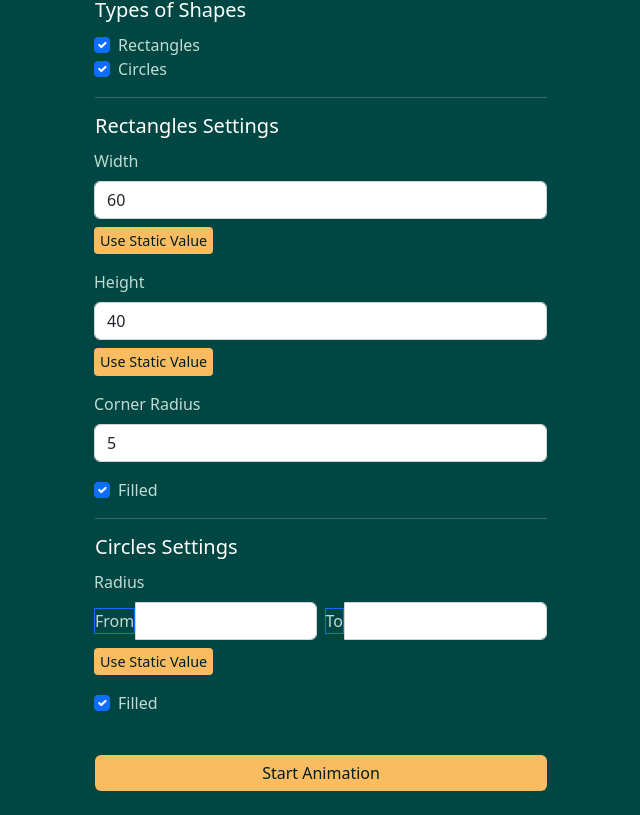
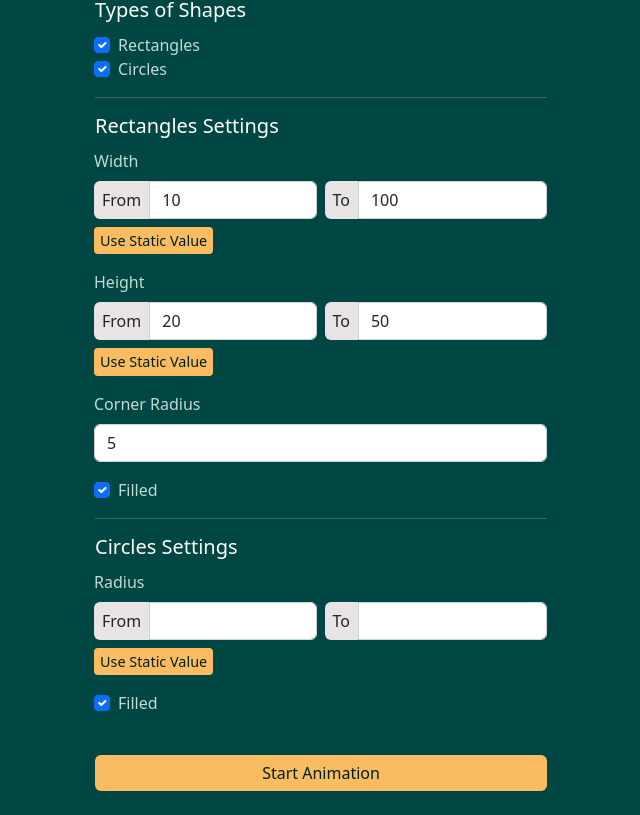
Before and after one commit to netrolite/graph-builder, a React (Vite) app: page / in a window 1280 px wide. Shown: the part 810-1625 px from the top of the page, without its empty margins (319-959 px from the left). Built offline with nearby package versions, Linux system fonts and the light colour scheme.

Commit message:
add use random value buttons &  change input appearance on button click

```diff
--- a/src/App.jsx
+++ b/src/App.jsx
@@ -21,7 +21,6 @@ export default function App() {
 				checked: true,
 				width: 60,
 				height: 40,
-				cornerRadius: 0,
 				widthRand: true,
 				widthRandRange: [10, 100],
 				heightRand: true,
--- a/src/index.css
+++ b/src/index.css
@@ -44,6 +44,10 @@ canvas {
     padding: 0
 }
 
+.bg-main {
+    background-color: var(--main);
+}
+
 .button {
     background-color: var(--button);
     border: 0;
--- a/src/input/components/CircSettings.jsx
+++ b/src/input/components/CircSettings.jsx
@@ -21,7 +21,7 @@ export default function CircSettings() {
                             <div className="grid-2-cols">
 
                                 <div className="d-flex">
-                                <div className="border border-primary m-auto">From</div>
+                                    <div className="rounded-start bg-main text-dark d-flex align-items-center px-2 py-1">From</div>
                                     <input
                                         type="number"
                                         className="form-control rounded-start-0"
@@ -29,7 +29,7 @@ export default function CircSettings() {
                                 </div>
 
                                 <div className="d-flex">
-                                <div className="border border-primary m-auto">To</div>
+                                    <div className="rounded-start bg-main text-dark d-flex align-items-center px-2 py-1">To</div>
                                     <input
                                         type="number"
                                         className="form-control rounded-start-0"
--- a/src/input/components/RectSettings.jsx
+++ b/src/input/components/RectSettings.jsx
@@ -17,6 +17,32 @@ export default function RectSettings() {
             {/* data attribute is for identifying the shape prop (width, height, radius...) */}
             <div className="input-subgroup">
                 <label htmlFor="rect-width" className="form-label">Width</label>
+                {
+                        animData.rectangles.widthRand
+                            ? (
+                                <div className="grid-2-cols">
+
+                                    <div className="d-flex">
+                                        <div className="rounded-start bg-main text-dark d-flex align-items-center px-2 py-1">From</div>
+                                        <input
+                                            type="number"
+                                            className="form-control rounded-start-0"
+                                            value={animData.rectangles.widthRandRange[0]}
+                                        />
+                                    </div>
+
+                                    <div className="d-flex">
+                                        <div className="rounded-start bg-main text-dark d-flex align-items-center px-2 py-1">To</div>
+                                        <input
+                                            type="number"
+                                            className="form-control rounded-start-0"
+                                            value={animData.rectangles.widthRandRange[1]}
+                                        />
+                                    </div>
+
+                                </div>
+                            )
+                            : (
                                 <input
                                     className="form-control"
                                     type="number"
@@ -27,6 +53,8 @@ export default function RectSettings() {
                                     onChange={e => changeShapeProp(e, setAnimData)}
                                     value={animData.rectangles.width}
                                 />
+                            )
+                }
 
                 <button
                     type="button"
@@ -43,6 +71,32 @@ export default function RectSettings() {
 
             <div className="input-subgroup">
                 <label htmlFor="rect-height" className="form-label">Height</label>
+                {
+                    animData.rectangles.heightRand
+                        ? (
+                            <div className="grid-2-cols">
+
+                                <div className="d-flex">
+                                    <div className="rounded-start bg-main text-dark d-flex align-items-center px-2 py-1">From</div>
+                                    <input
+                                        type="number"
+                                        className="form-control rounded-start-0"
+                                        value={animData.rectangles.heightRandRange[0]}
+                                    />
+                                </div>
+
+                                <div className="d-flex">
+                                    <div className="rounded-start bg-main text-dark d-flex align-items-center px-2 py-1">To</div>
+                                    <input
+                                        type="number"
+                                        className="form-control rounded-start-0"
+                                        value={animData.rectangles.heightRandRange[1]}
+                                    />
+                                </div>
+
+                            </div>
+                        )
+                        : (
                             <input
                                 className="form-control"
                                 type="number"
@@ -53,6 +107,9 @@ export default function RectSettings() {
                                 onChange={e => changeShapeProp(e, setAnimData)}
                                 value={animData.rectangles.height}
                             />
+                        )
+                }
+
                 <button
                     type="button"
                     className="button button-small mt-2"
```
Lines whose indentation alone changed are shown as unchanged.
